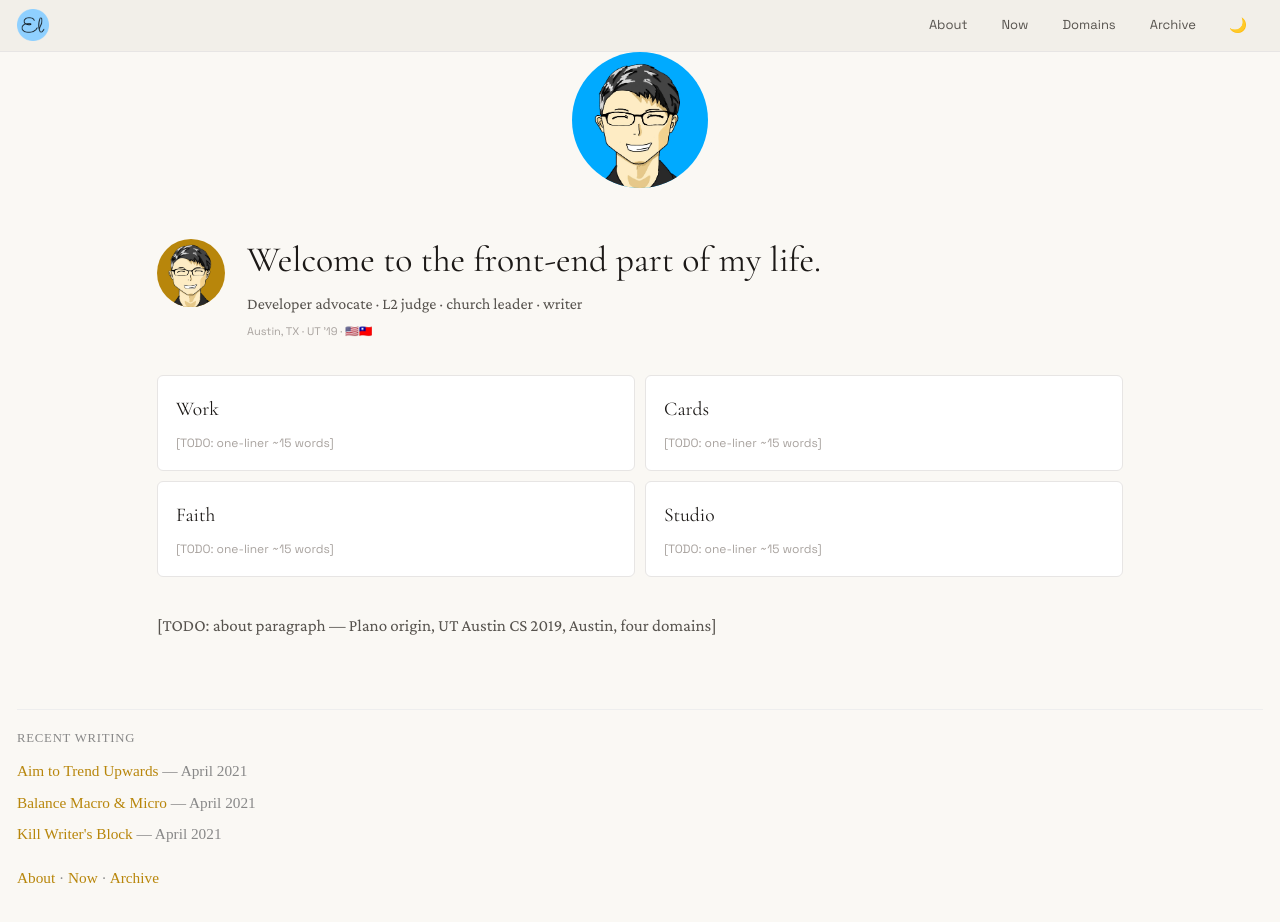
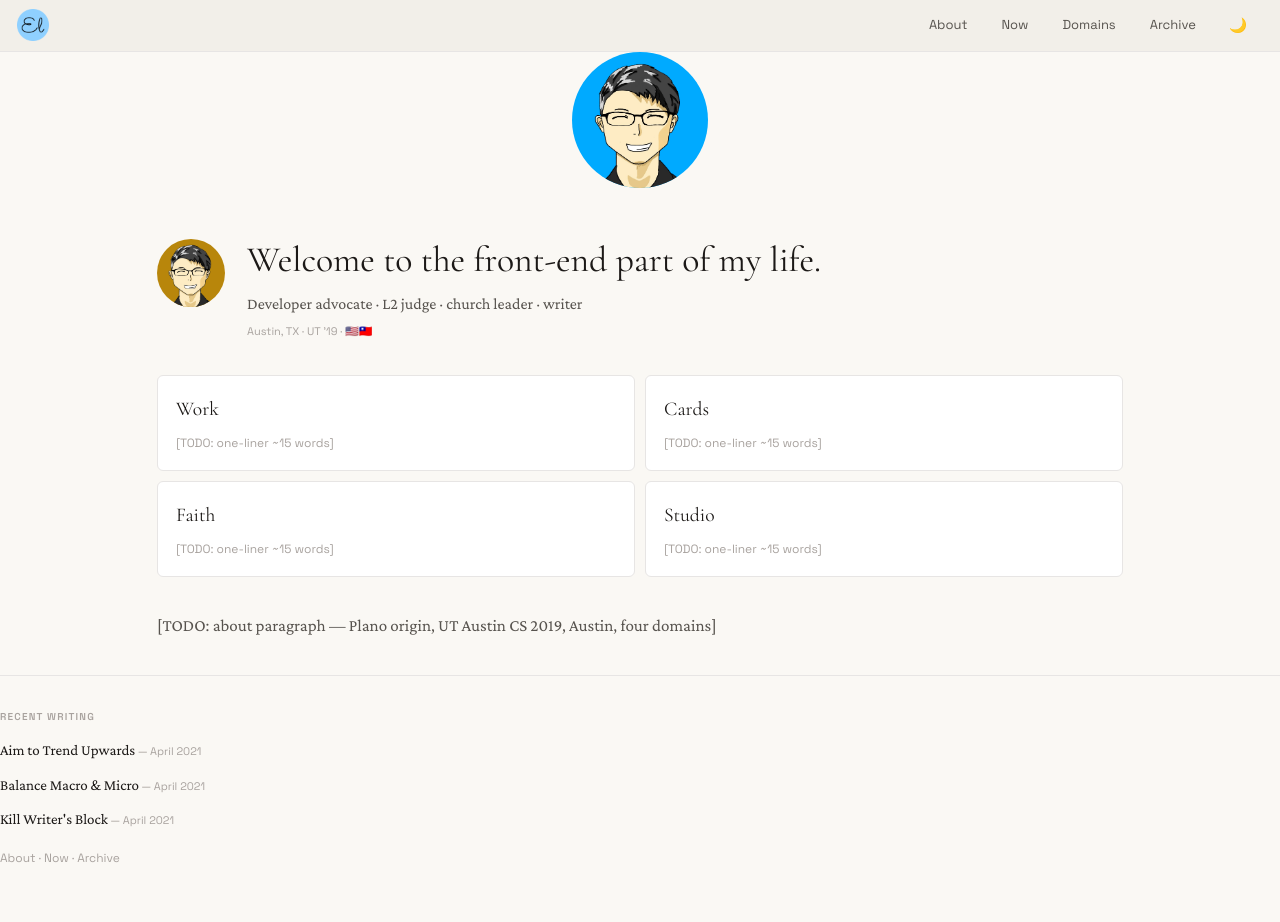
Before and after one commit to theCreedo/ericjmlee-next, a Next.js app: page / in a window 1280 px wide. Shown: the top 922 px of the page. Built offline with nearby package versions, Linux system fonts and the light colour scheme.

Commit message:
feat(design): page transitions, token-based component styles

```diff
--- a/components/ExploreFooter.module.css
+++ b/components/ExploreFooter.module.css
@@ -1,35 +1,62 @@
 .footer {
-  padding: 1.5rem 1rem 2rem;
+  border-top: 1px solid var(--border);
+  padding-top: var(--space-8);
+  padding-bottom: var(--space-10);
 }
 
 .rule {
-  margin-bottom: 1rem;
-  border: none;
-  border-top: 1px solid #eee;
+  display: none;
 }
 
 .sectionLabel {
-  font-size: 0.75rem;
+  font-family: var(--f-ui), system-ui, sans-serif;
+  font-size: 10px;
+  font-weight: 600;
+  letter-spacing: 0.12em;
   text-transform: uppercase;
-  letter-spacing: 0.06em;
-  color: #888;
-  margin: 0 0 0.5rem;
+  color: var(--faint);
+  margin: 0 0 var(--space-3);
 }
 
 .recentPosts {
-  margin-bottom: 1rem;
+  margin-bottom: var(--space-4);
 }
 
 .postLine {
-  margin-bottom: 0.3rem;
-  font-size: 0.9rem;
+  margin-bottom: var(--space-2);
+  font-size: 15px;
+}
+
+.postLine a {
+  font-family: var(--f-body), Georgia, serif;
+  font-size: 15px;
+  color: var(--ink);
+  text-decoration: none;
+  transition: color var(--t-fast);
+}
+
+.postLine a:hover {
+  color: var(--accent);
 }
 
 .date {
-  color: #888;
+  font-family: var(--f-ui), system-ui, sans-serif;
+  font-size: 11px;
+  color: var(--faint);
 }
 
 .nav {
-  font-size: 0.9rem;
-  color: #888;
+  font-family: var(--f-ui), system-ui, sans-serif;
+  font-size: 12px;
+  color: var(--faint);
 }
+
+.nav a {
+  color: var(--faint);
+  text-decoration: none;
+  transition: color var(--t-fast);
+}
+
+.nav a:hover {
+  color: var(--accent);
+}
--- a/pages/_app.js
+++ b/pages/_app.js
@@ -1,5 +1,8 @@
 import '../styles/global.css'
 import '../styles/tokens.css'
+import '../styles/transitions.css'
+import { useEffect } from 'react'
+import { useRouter } from 'next/router'
 import { Cormorant_Garamond, Crimson_Pro, Space_Grotesk, DM_Mono } from 'next/font/google'
 import { SpeedInsights } from '@vercel/speed-insights/next'
 import { Analytics } from '@vercel/analytics/next'
@@ -40,6 +43,23 @@ const fontClasses = [
 ].join(' ')
 
 export default function App({ Component, pageProps }) {
+  const router = useRouter()
+
+  useEffect(() => {
+    const handleStart = () => document.body.classList.add('page-fading')
+    const handleComplete = () => setTimeout(() => document.body.classList.remove('page-fading'), 0)
+
+    router.events.on('routeChangeStart', handleStart)
+    router.events.on('routeChangeComplete', handleComplete)
+    router.events.on('routeChangeError', handleComplete)
+
+    return () => {
+      router.events.off('routeChangeStart', handleStart)
+      router.events.off('routeChangeComplete', handleComplete)
+      router.events.off('routeChangeError', handleComplete)
+    }
+  }, [router.events])
+
   return (
     <div className={fontClasses}>
       <Component {...pageProps} />
--- /dev/null
+++ b/styles/transitions.css
@@ -0,0 +1,8 @@
+/* Page transition fade */
+main {
+  transition: opacity var(--t-base);
+}
+
+body.page-fading main {
+  opacity: 0;
+}
```
Also changed, not shown: pages/archive/archive.module.css (+26 -14 lines), pages/extras/extras.module.css (+15 -4 lines).
